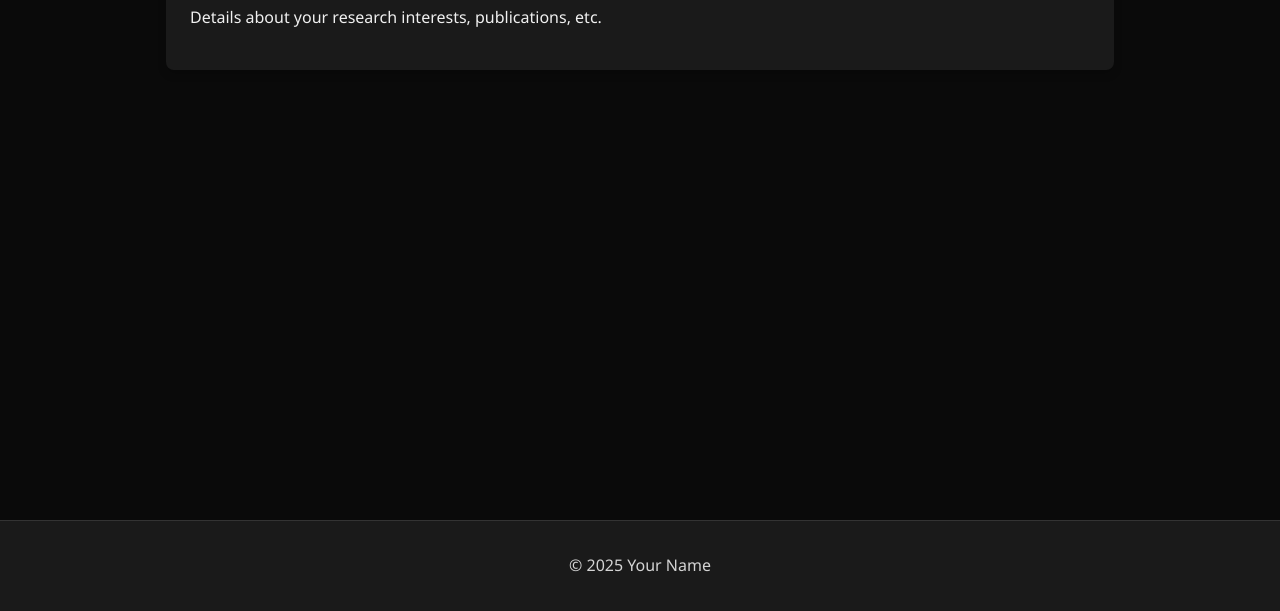
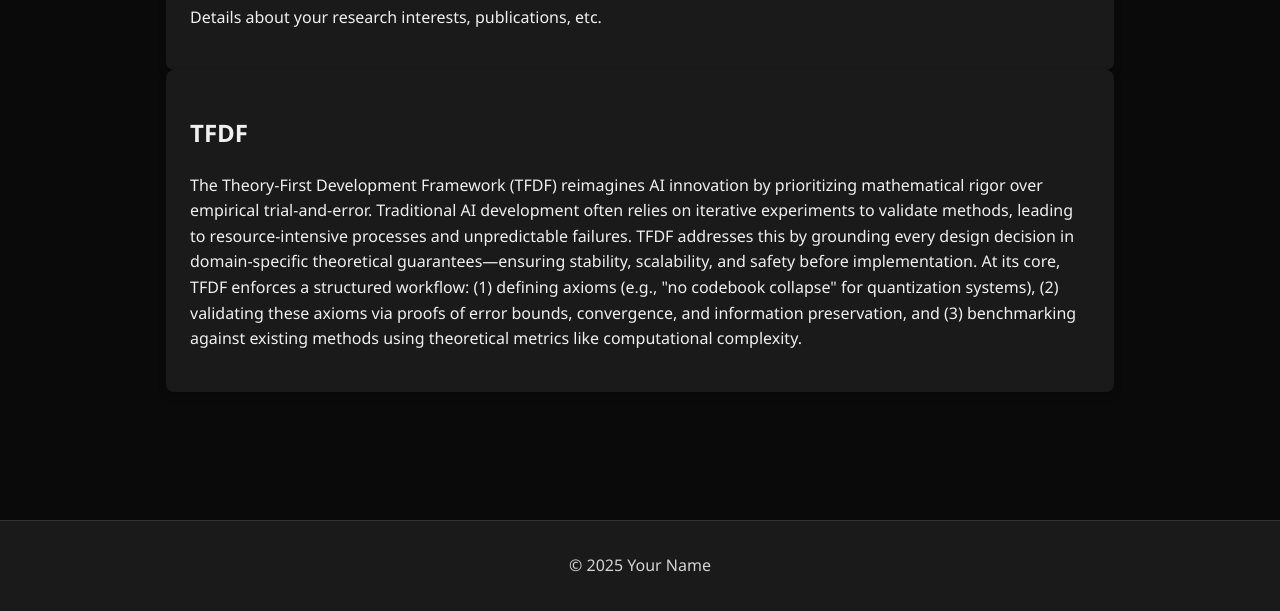
Before and after one commit to hndbrnlabs/hndbrnlabs.github.io, a plain HTML site: page research.html in a window 1280 px wide. Shown: the part 189-800 px from the top of the page. Drawn offline with Linux system fonts and the light colour scheme.

Commit message:
Update research.html

```diff
--- a/research.html
+++ b/research.html
@@ -23,6 +23,11 @@
             <h1>Research</h1>
             <p>Details about your research interests, publications, etc.</p>
             </section>
+        <section class="content">
+            <h2>TFDF</h2>
+            <p>The Theory-First Development Framework (TFDF) reimagines AI innovation by prioritizing mathematical rigor over empirical trial-and-error. Traditional AI development often relies on iterative experiments to validate methods, leading to resource-intensive processes and unpredictable failures. TFDF addresses this by grounding every design decision in domain-specific theoretical guarantees—ensuring stability, scalability, and safety before implementation. At its core, TFDF enforces a structured workflow: (1) defining axioms (e.g., "no codebook collapse" for quantization systems), (2) validating these axioms via proofs of error bounds, convergence, and information preservation, and (3) benchmarking against existing methods using theoretical metrics like computational complexity.
+</p>
+            </section>
     </main>
 
     <footer>
```
